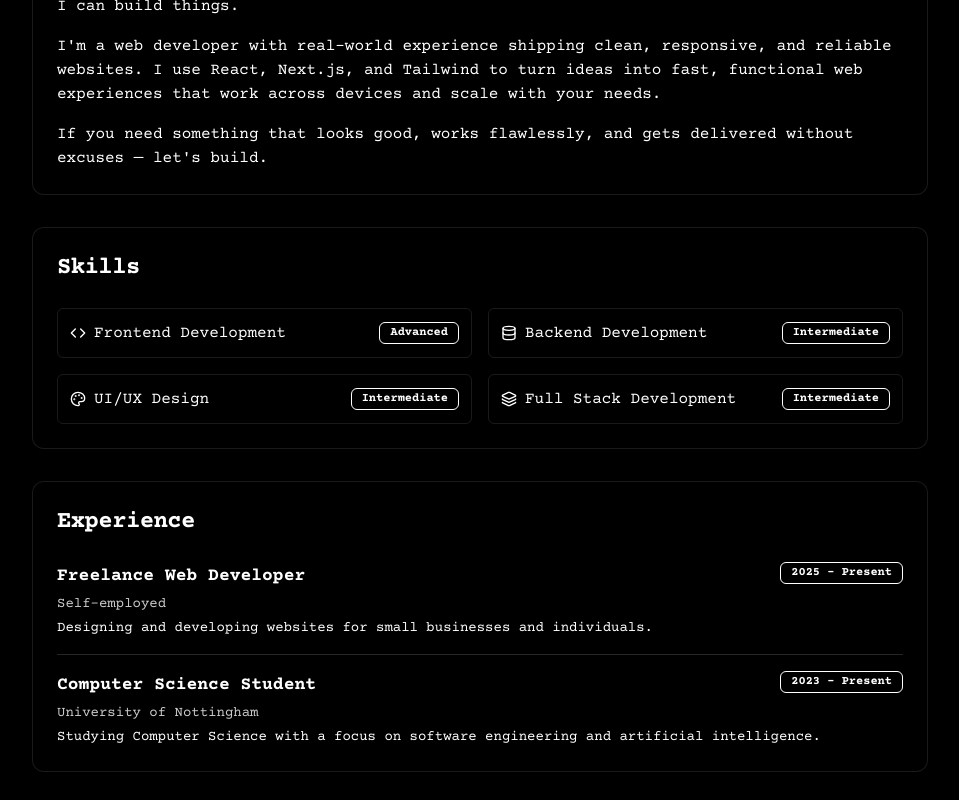
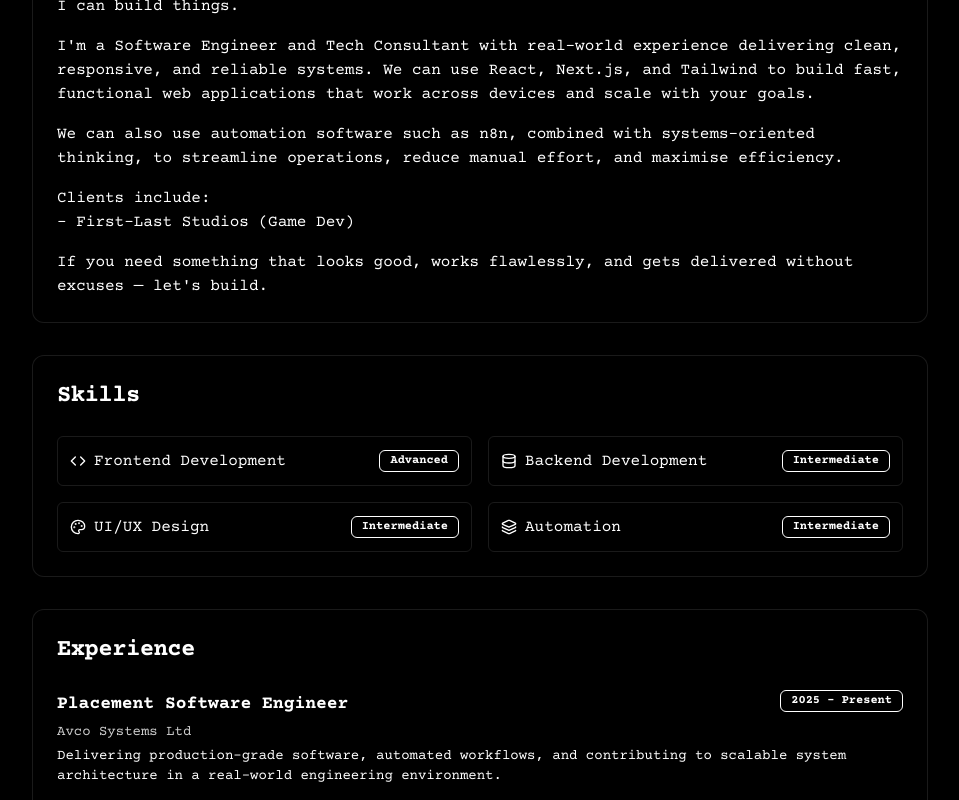
Before and after one commit to markamooti/portfolio, a Next.js app: page /hire-me in a window 1280 px wide. Shown: the part 260-1060 px from the top of the page, without its empty margins (160-1119 px from the left). Built offline with nearby package versions, Linux system fonts and the light colour scheme.

Commit message:
feat: business-minded content updates

```diff
--- a/app/hire-me/page.tsx
+++ b/app/hire-me/page.tsx
@@ -33,7 +33,7 @@ const skills = [
     level: "Intermediate",
   },
   {
-    name: "Full Stack Development",
+    name: "Automation",
     icon: <Layers className="mr-2 h-4 w-4" />,
     level: "Intermediate",
   },
@@ -42,18 +42,25 @@ const skills = [
 // Experience data
 const experiences = [
   {
-    title: "Freelance Web Developer",
+    title: "Placement Software Engineer",
+    company: "Avco Systems Ltd",
+    period: "2025 - Present",
+    description:
+      "Delivering production-grade software, automated workflows, and contributing to scalable system architecture in a real-world engineering environment.",
+  },
+  {
+    title: "Freelance Tech Consultant",
     company: "Self-employed",
     period: "2025 - Present",
     description:
-      "Designing and developing websites for small businesses and individuals.",
+      "Designing and developing tech solutions for small businesses and individuals.",
   },
   {
     title: "Computer Science Student",
     company: "University of Nottingham",
     period: "2023 - Present",
     description:
-      "Studying Computer Science with a focus on software engineering and artificial intelligence.",
+      "Studying Computer Science with a focus on software engineering and artificial intelligence. Runner-up in COMP2002 Software Engineering Group Project module.",
   },
 ];
 
@@ -106,10 +113,17 @@ export default function HireMe() {
             <p className="text-white">I can build things.</p>
 
             <p className="text-white">
-              I&apos;m a web developer with real-world experience shipping
-              clean, responsive, and reliable websites. I use React, Next.js,
-              and Tailwind to turn ideas into fast, functional web experiences
-              that work across devices and scale with your needs.
+              I&apos;m a Software Engineer and Tech Consultant with real-world experience delivering clean, responsive, and reliable systems. We can use React, Next.js, and Tailwind to build fast, functional web applications that work across devices and scale with your goals.
+            </p>
+
+            <p className="text-white">
+              We can also use automation software such as n8n, combined with systems-oriented thinking, to streamline operations, reduce manual effort, and maximise efficiency.
+            </p>
+
+            <p className="text-white">
+              Clients include:
+              <br/>
+              - First-Last Studios (Game Dev)
             </p>
 
             <p className="text-white">
--- a/app/page.tsx
+++ b/app/page.tsx
@@ -16,7 +16,7 @@ export default function Home() {
         <CardContent className="space-y-4">
           <Separator className="border-dashed border-white/20" />
           <p className="text-sm text-white">
-            Software engineer and computer science student at the{" "}
+            Software Engineer, Tech Consultant and Computer Science Student at the{" "}
             <Link
               href="https://www.nottingham.ac.uk/computerscience/"
               className="text-green-400 hover:text-red-400 hover:underline"
@@ -25,10 +25,10 @@ export default function Home() {
             </Link>
           </p>
           <Separator className="border-dashed border-white/20" />
-          <p className="text-sm italic text-white">
+          {/* <p className="text-sm italic text-white">
             This website is under construction!
           </p>
-          <Separator className="border-dashed border-white/20" />
+          <Separator className="border-dashed border-white/20" /> */}
           <div>
             <p className="text-sm font-semibold mb-2 text-white">
               I am interested in:
@@ -41,7 +41,7 @@ export default function Home() {
                 Artificial intelligence
               </Badge>
               <Badge variant="outline" className="text-white border-white">
-                Machine learning
+                Automation
               </Badge>
             </div>
           </div>
--- a/app/projects/page.tsx
+++ b/app/projects/page.tsx
@@ -4,6 +4,14 @@ import { Badge } from "@/components/ui/badge";
 import { Separator } from "@/components/ui/separator";
 
 const projects = [
+  {
+    title: "Digital Twin Pet Feeder App",
+    description:
+      "An Android app controlling an Internet pet feeder via Raspberry Pi. 2024-25 GRP Runner-up.",
+    tags: ["Android", "React Native", "Expo", "Raspberry Pi", "Azure"],
+    link: "https://www.linkedin.com/posts/activity-7328467635942141953-jgUq?utm_source=share&utm_medium=member_desktop&rcm=ACoAAEecxTUBJnaHY2Ecy87n6cXglXoUmfzkl20",
+    difficulty: "Advanced",
+  },
   {
     title: "Library of Things",
     description:
@@ -13,20 +21,20 @@ const projects = [
     difficulty: "Advanced",
   },
   {
+    title: "Drag Race Logger",
+    description:
+      "An automation tool for a game development studio: First-Last Studios. Logs races for administration purposes.",
+    tags: ["Automation", "API", "Databases", "Google Sheets"],
+    link: "#",
+    difficulty: "Intermediate",
+  },
+  {
     title: "Portfolio Website",
     description:
       "A personal portfolio website built with Next.js and Tailwind CSS.",
     tags: ["React", "Next.js", "Tailwind CSS", "TypeScript"],
     link: "https://markthenorman.com",
     difficulty: "Intermediate",
-  },
-  {
-    title: "Digital Twin Pet Feeder App",
-    description:
-      "An Android app controlling an Internet pet feeder via Raspberry Pi.",
-    tags: ["Android", "React Native", "Expo", "Raspberry Pi", "Azure"],
-    link: "#",
-    difficulty: "Advanced",
   },
   {
     title: "The Dead Man's Clock",
```
